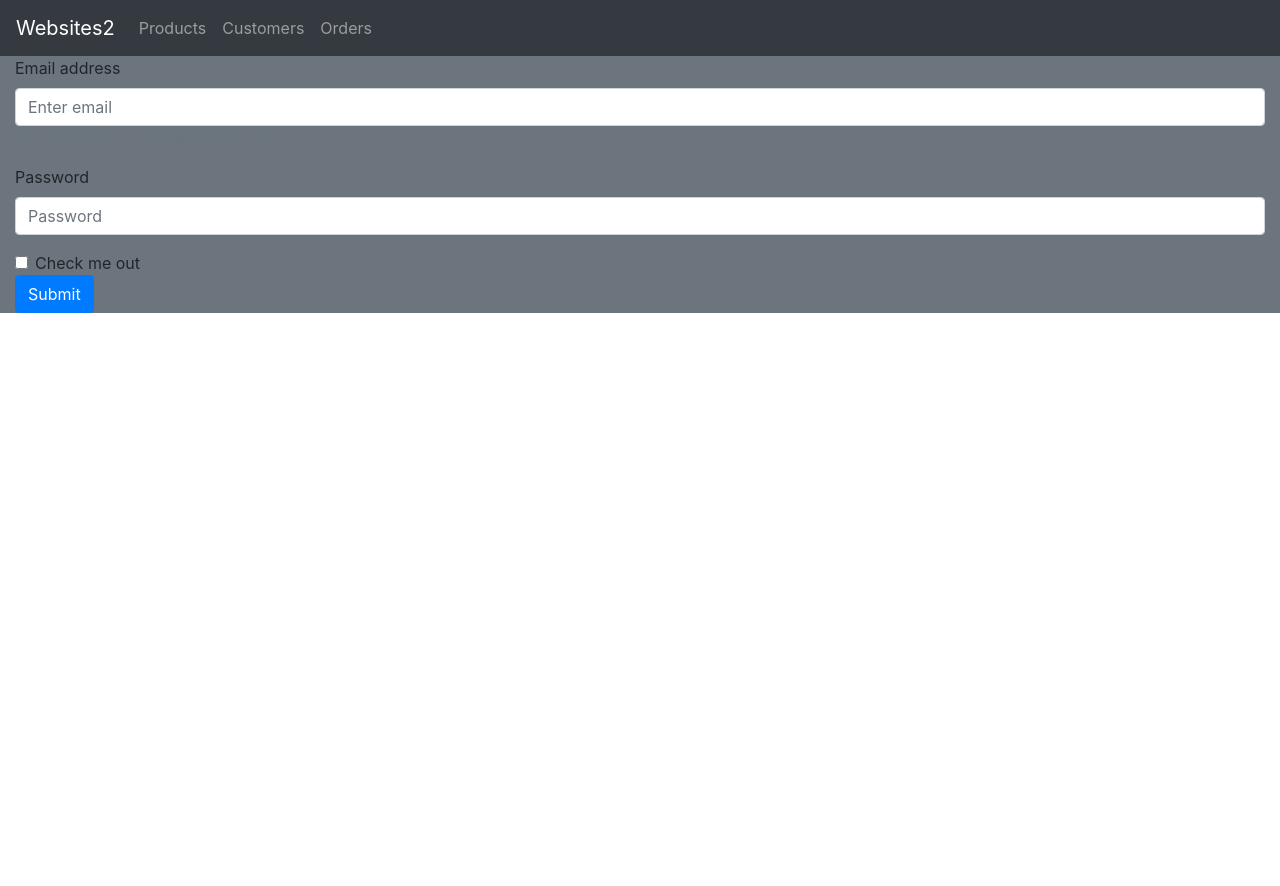
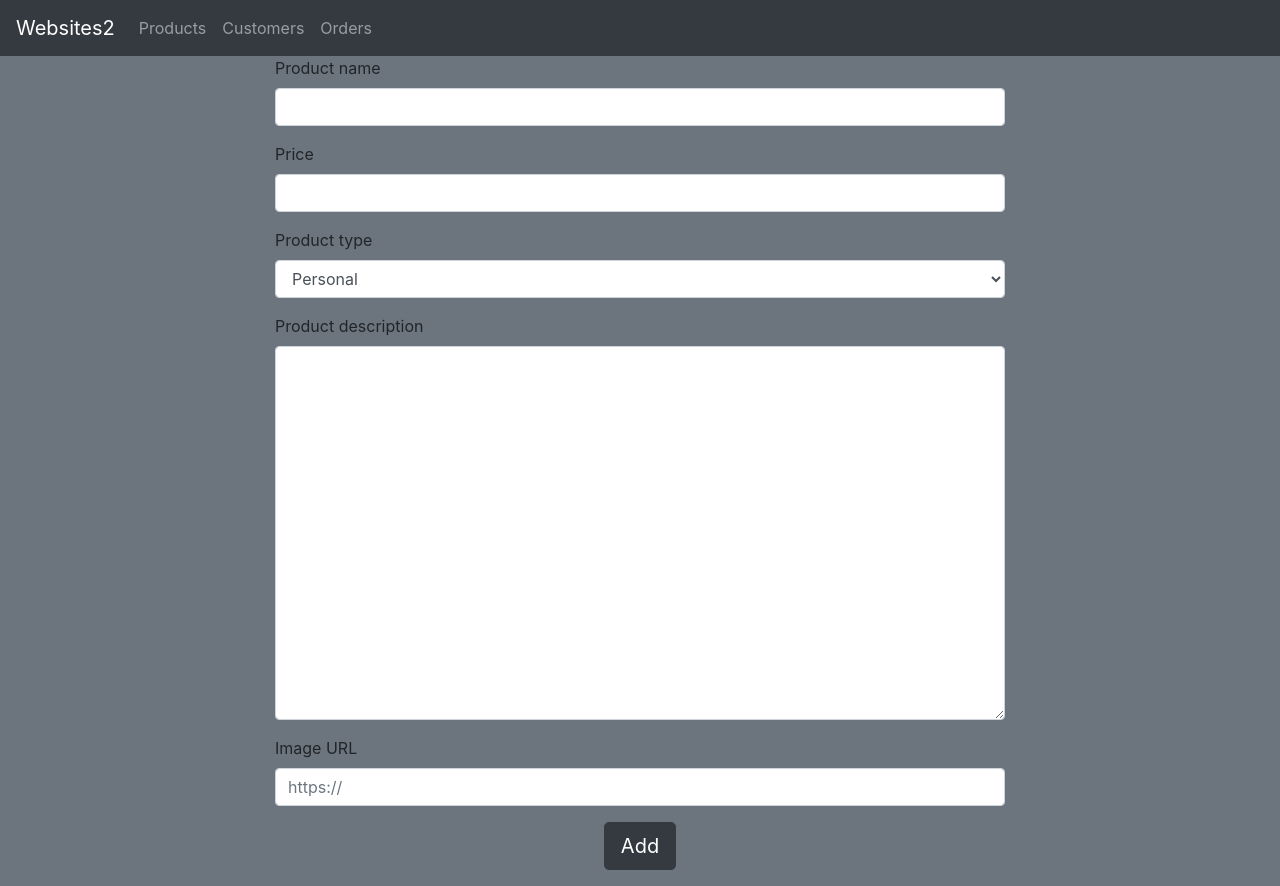
Before and after one commit to R3ml/websites2, a React (Create React App) app in the folder Front-End/w2frontend/: page /add in a window 1280 px wide. Before the commit the page ends 800 px from the top, so only its background shows below. Built offline with nearby package versions, Linux system fonts and the light colour scheme.

Commit message:
Create product

```diff
--- a/Front-End/w2frontend/src/components/products/Product.jsx
+++ b/Front-End/w2frontend/src/components/products/Product.jsx
@@ -1,10 +1,17 @@
 import React, {Component} from "react";
+import ProductService from "../../service/ProductService";
 
 class Product extends Component {
     constructor(props) {
         super(props);
-
+        this.onChangeName = this.onChangeName.bind(this);
+        this.onChangePrice = this.onChangePrice.bind(this);
+        this.onChangeType = this.onChangeType.bind(this);
+        this.onChangeDescription = this.onChangeDescription.bind(this);
+        this.onChangeImgUrl = this.onChangeImgUrl.bind(this);
+        this.saveProduct = this.saveProduct.bind(this);
         this.state = {
+            submitted: false,
             currentProduct: {
                 id: null,
                 name: "",
@@ -16,27 +23,110 @@ class Product extends Component {
         }
     }
 
+    onChangeName(e) {
+        let newProductState = this.state.currentProduct;
+        newProductState.name = e.target.value;
+        this.setState({
+            currentProduct : newProductState
+        })
+    }
+
+    onChangePrice(e) {
+        let newProductState = this.state.currentProduct;
+        newProductState.price = e.target.value;
+        this.setState({
+            currentProduct : newProductState
+        })
+    }
+
+    onChangeType(e) {
+        let newProductState = this.state.currentProduct;
+        newProductState.type = e.target.value;
+        this.setState({
+            currentProduct : newProductState
+        })
+    }
+
+    onChangeDescription(e) {
+        let newProductState = this.state.currentProduct;
+        newProductState.description = e.target.value;
+        this.setState({
+            currentProduct : newProductState
+        })
+    }
+
+    onChangeImgUrl(e) {
+        let newProductState = this.state.currentProduct;
+        newProductState.imgUrl = e.target.value;
+        this.setState({
+            currentProduct : newProductState
+        })
+    }
+
+    saveProduct() {
+        let data = this.state.currentProduct;
+        console.log(data)
+        ProductService
+            .create(data)
+            .then(this.setState({
+                submitted : true
+            }))
+    }
+
+
     render() {
         return (
-                <form>
-                    <div className="form-group">
-                        <label htmlFor="exampleInputEmail1">Email address</label>
-                        <input type="email" className="form-control" id="exampleInputEmail1"
-                               aria-describedby="emailHelp" placeholder="Enter email"/>
-                            <small id="emailHelp" className="form-text text-muted">We'll never share your email with
-                                anyone else.</small>
+            <div className="container container-sm">
+                <div className="row">
+                    <div className="col">
                     </div>
-                    <div className="form-group">
-                        <label htmlFor="exampleInputPassword1">Password</label>
-                        <input type="password" className="form-control" id="exampleInputPassword1"
-                               placeholder="Password"/>
+                    <div className="col col-lg-8">
+                        <form>
+                            <div className="form-group">
+                                <label htmlFor="product-name">Product name</label>
+                                <input className="form-control" type="text"  id="product-name"
+                                        onChange={this.onChangeName} required/>
+                            </div>
+                            <div className="form-group">
+                                <label htmlFor="price">Price</label>
+                                <input className="form-control" type="number" id="price" placeholder=""
+                                        onChange={this.onChangePrice} required/>
+                            </div>
+
+                            <div className="form-group">
+                                <label htmlFor="type">Product type</label>
+                                <select className="form-control" id="type"
+                                         onChange={this.onChangeType} required>
+                                    <option>Personal</option>
+                                    <option>Business</option>
+                                    <option>Portfolio</option>
+                                    <option>Webshop</option>
+                                    <option>Blog</option>
+                                    <option>Online newspaper</option>
+                                </select>
+                            </div>
+                            <div className="form-group">
+                                <label htmlFor="description">Product description</label>
+                                <textarea className="form-control" id="description" rows="15"
+                                           onChange={this.onChangeDescription} required>
+                                </textarea>
+                            </div>
+
+                            <div className="form-group">
+                                <label htmlFor="img-url">Image URL</label>
+                                <input className="form-control" type="text"  id="img-url"
+                                       placeholder="https://"  onChange={this.onChangeImgUrl} />
+                            </div>
+
+                            <div className="form-group text-center">
+                                <button type="submit" className="btn btn-dark btn-lg" onClick={this.saveProduct}>Add</button>
+                            </div>
+                        </form>
                     </div>
-                    <div className="form-check">
-                        <input type="checkbox" className="form-check-input" id="exampleCheck1"/>
-                            <label className="form-check-label" htmlFor="exampleCheck1">Check me out</label>
+                    <div className="col">
                     </div>
-                    <button type="submit" className="btn btn-primary">Submit</button>
-                </form>
+                </div>
+            </div>
         )
     }
 }
--- a/Front-End/w2frontend/src/service/ProductService.js
+++ b/Front-End/w2frontend/src/service/ProductService.js
@@ -10,7 +10,14 @@ class ProductService {
     }
 
     create(data) {
-        return http.post("/products", data);
+        return http
+            .post("/products", data)
+            .then((response) => {
+                console.log(response.data);
+            })
+            .catch((e)=> {
+                console.log(e);
+            })
     }
 
     update(id, data) {
```
Also changed, not shown: 1 other file (tests, documents, lock files or other folders).
